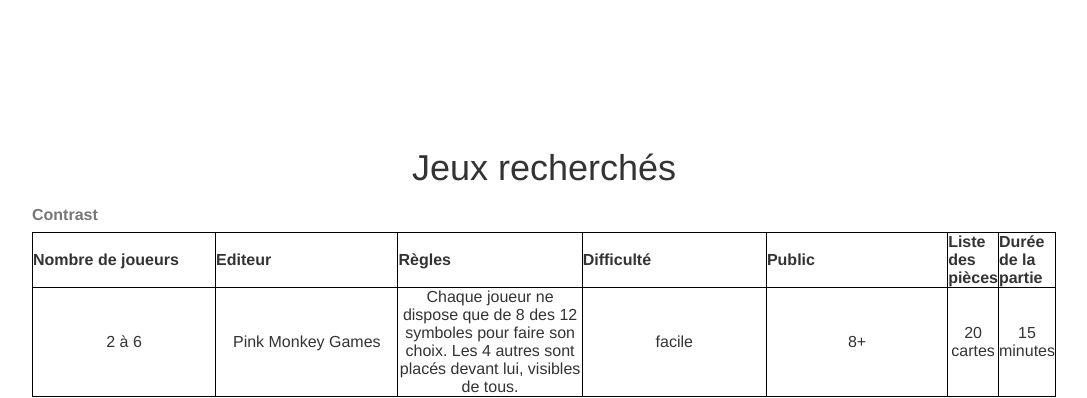
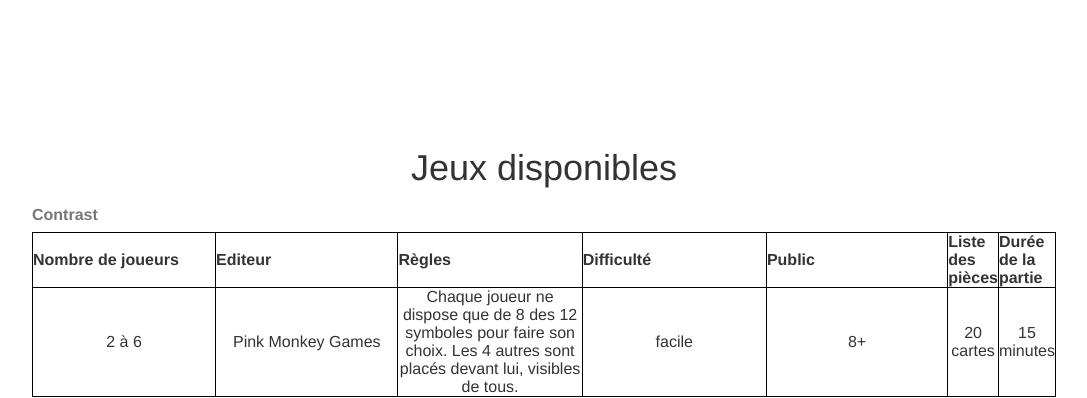
Before and after one commit to SACMVK/Ludotheque, a PHP site: page /indexManu.php in a window 1280 px wide. Shown: the part 70-468 px from the top of the page, without its empty margins (96-1183 px from the left). Run offline with PHP 8.4, Linux system fonts and the light colour scheme.

Commit message:
Modification sur ihm/pages/resultsGames.php

```diff
--- a/ihm/pages/resultsSearchGame.php
+++ b/ihm/pages/resultsGames.php
@@ -13,7 +13,7 @@
  */
 
 function screenGame($list){
-    $affichageJeuT = "<h1>Jeux recherchés</h1>";
+    $affichageJeuT = "<h1>Jeux disponibles</h1>";
     foreach ($list as $jeu) {
         $affichageJeuT.=
 "    <table border= 1px solid black>
--- a/indexManu.php
+++ b/indexManu.php
@@ -83,7 +83,7 @@ else {
 
     $listGames=[$jeuT1,$jeuT2,$jeuT3];
 
-    include ('ihm/pages/resultsSearchGame.php');
+    include ('ihm/pages/resultsGames.php');
     $afficheListeJeuT = screenGame($listGames);
     echo $afficheListeJeuT;
     ?>
```
